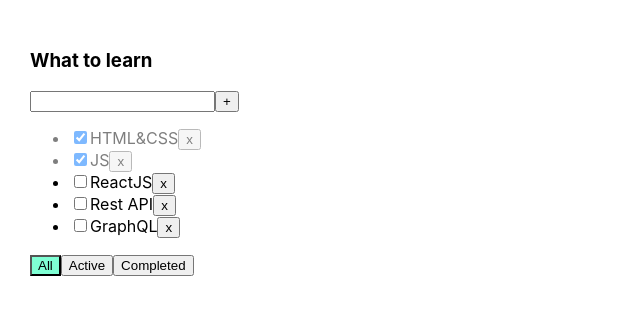
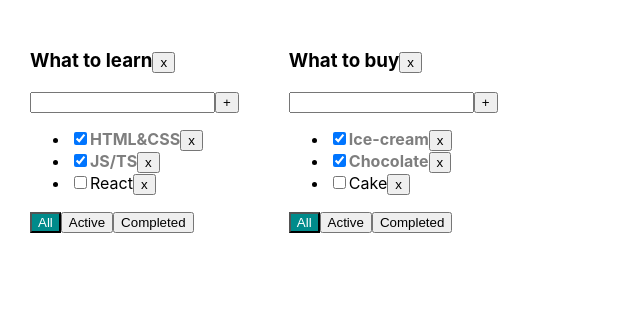
Before and after one commit to sk3llytoon/todolist--work, a React (Create React App) app: page / in a window 1280 px wide. Shown: the top 314 px of the page, without its empty margins (0-640 px from the left). Built offline with nearby package versions, Linux system fonts and the light colour scheme.

Commit message:
Todolist 4 --done

```diff
--- a/src/App.css
+++ b/src/App.css
@@ -6,3 +6,12 @@
 .App > div {
   margin-right: 50px;
 }
+
+.is-done {
+  font-weight: bold;
+  opacity: 0.5;
+}
+.active-filter {
+  background-color: darkcyan;
+  color: white;
+}
--- a/src/App.tsx
+++ b/src/App.tsx
@@ -1,61 +1,115 @@
 import React, {useState} from 'react';
 import './App.css';
-import {Todolist} from './Todolist';
-import {v1} from 'uuid';
+import TodoList, {TaskType} from "./Todolist";
+import {v1} from "uuid";
 
-export type FilterValuesType = "all" | "active" | "completed";
+// CRUD -> GUI || CLI
+// create
+// read
+// update
+// delete
+
+export type FilterValuesType = "all" | "active" | "completed"
+
+type TodoListType = {
+    id: string
+    title: string
+    filter: FilterValuesType
+}
+type TasksStateType = {
+    [todoListID: string]: Array<TaskType>
+}
 
 function App() {
+    //BLL:
+    const todoListID_1 = v1()
+    const todoListID_2 = v1()
+    const [todoLists, setTodoLists] = useState<Array<TodoListType>>([
+        {id: todoListID_1, title: "What to learn", filter: "all"},
+        {id: todoListID_2, title: "What to buy", filter: "all"},
+        // filter: "all" => filter: "active"
+    ])
+    const [tasks, setTasks] = useState<TasksStateType>({
+        [todoListID_1]: [
+            {id: v1(), title: "HTML&CSS", isDone: true},
+            {id: v1(), title: "JS/TS", isDone: true},
+            {id: v1(), title: "React", isDone: false},
+        ],
+        [todoListID_2]: [
+            {id: v1(), title: "Ice-cream", isDone: true},
+            {id: v1(), title: "Chocolate", isDone: true},
+            {id: v1(), title: "Cake", isDone: false},
+        ]
+    })
+    //
 
-    let [tasks, setTasks] = useState([
-        {id: v1(), title: "HTML&CSS", isDone: true},
-        {id: v1(), title: "JS", isDone: true},
-        {id: v1(), title: "ReactJS", isDone: false},
-        {id: v1(), title: "Rest API", isDone: false},
-        {id: v1(), title: "GraphQL", isDone: false},
-    ]);
-
-    function removeTask(id: string) {
-        let filteredTasks = tasks.filter(t => t.id != id);
-        setTasks(filteredTasks);
+    const removeTask = (tasksID: string, todoListID: string) => {
+        // const currentTodoListTasks: Array<TaskType> = tasks[todoListID]
+        // const updatedTasks: Array<TodoListType> =
+        //     currentTodoListTasks.filter(t => t.id !==tasksID)
+        // tasks[todoListID] = updatedTasks
+        // setTasks({...tasks})
+        setTasks({...tasks, [todoListID]: tasks[todoListID].filter(t => t.id !== tasksID)})
     }
-
-    function addTask(title: string) {
-        let task = {id: v1(), title: title, isDone: false};
-        let newTasks = [task, ...tasks];
-        setTasks(newTasks);
+    const addTask = (title: string, todoListID: string) => {
+        const newTask: TaskType = {
+            id: v1(), title: title, isDone: false
+        }
+        // const currentTodoListTasks: Array<TaskType> = tasks[todoListID]
+        // const updatedTasks: Array<TodoListType> = [newTask, ...currentTodoListTasks]
+        // setTasks({...tasks, [todoListID]: updatedTasks})
+        setTasks({...tasks, [todoListID]: [newTask, ...tasks[todoListID]]})
     }
-
-    const changeIsDone = (id: string, isDone: boolean) => {
-        setTasks(tasks.map(el=>el.id===id ? {...el, isDone:isDone} :el))
+    const changeTodoListFilter = (newFilterValue: FilterValuesType, todoListID: string) => {
+        setTodoLists(todoLists.map(tl => tl.id === todoListID ? {...tl, filter: newFilterValue} : tl))
     }
-
-    let [filter, setFilter] = useState<FilterValuesType>("all");
-
-    let tasksForTodolist = tasks;
-
-    if (filter === "active") {
-        tasksForTodolist = tasks.filter(t => t.isDone === false);
+    const changeTaskStatus = (tasksID: string, isDone: boolean, todoListID: string) => {
+        // const currentTodoListTasks: Array<TaskType> = tasks[todoListID]
+        // // const updatedTasks: Array<TaskType> = currentTodoListTasks.map(t => t.id === tasksID ? {...t, isDone} : t)
+        // // tasks[todoListID] = updatedTasks
+        // // setTasks({...tasks})
+        setTasks({...tasks, [todoListID]: tasks[todoListID].map(t => t.id === tasksID ? {...t, isDone} : t)})
     }
-    if (filter === "completed") {
-        tasksForTodolist = tasks.filter(t => t.isDone === true);
+    const removeTodoList = (todoListID: string) => {
+        setTodoLists(todoLists.filter(tl => tl.id !== todoListID))
+        delete tasks[todoListID]
     }
-
-    function changeFilter(value: FilterValuesType) {
-        setFilter(value);
+    const getTasksForRender = (todoList: TodoListType) => {
+        let tasksForRender = tasks[todoList.id]
+        if (todoList.filter === "active") {
+            tasksForRender = tasks[todoList.id].filter(t => !t.isDone)
+        }
+        if (todoList.filter === "completed") {
+            tasksForRender = tasks[todoList.id].filter(t => t.isDone)
+        }
+        return tasksForRender
     }
 
 
+    const todoListsComponents = todoLists.map(tl => {
+        const tasksForRender = getTasksForRender(tl)
+        return (
+            todoLists.length
+                ? <TodoList
+                    key={tl.id}
+                    todoListID={tl.id}
+                    tasks={tasksForRender}
+                    filter={tl.filter}
+                    title={tl.title}
+
+                    addTask={addTask}
+                    removeTask={removeTask}
+                    removeTodoList={removeTodoList}
+                    changeTodoListFilter={changeTodoListFilter}
+                    changeTaskStatus={changeTaskStatus}
+                />
+                : <span>Created your first Todolist!</span>
+        )
+    })
+    //GUI:
     return (
         <div className="App">
-            <Todolist title="What to learn"
-                      tasks={tasksForTodolist}
-                      removeTask={removeTask}
-                      changeFilter={changeFilter}
-                      addTask={addTask}
-                      changeIsDone={changeIsDone}
-                      filter={filter}
-            />
+            {todoListsComponents}
         </div>
     );
 }
--- a/src/Todolist.tsx
+++ b/src/Todolist.tsx
@@ -1,93 +1,101 @@
-import React, {ChangeEvent, KeyboardEvent, useState} from 'react';
-import {FilterValuesType} from './App';
-import s from "./Todolist.module.css"
-import {Checkbox} from "./components/Checkbox";
+import React, {useState, KeyboardEvent, ChangeEvent} from 'react';
+import {FilterValuesType} from "./App";
 
-type TaskType = {
+type TodoListPropsType = {
+    todoListID: string
+    title: string
+    tasks: TaskType[]
+    filter: FilterValuesType
+    addTask: (title: string, todoListID: string) => void
+    removeTask: (taskID: string, todoListID: string) => void
+    removeTodoList: (todoListID: string) => void
+    changeTodoListFilter: (filter: FilterValuesType, todoListID: string) => void
+    changeTaskStatus: (tasksID: string, isDone: boolean, todoListID: string) => void
+}
+export type TaskType = {
     id: string
     title: string
     isDone: boolean
 }
 
-type PropsType = {
-    title: string
-    tasks: Array<TaskType>
-    removeTask: (taskId: string) => void
-    changeFilter: (value: FilterValuesType) => void
-    addTask: (title: string) => void
-    changeIsDone: (id: string, isDone: boolean)=>void
-    filter: FilterValuesType
-}
+const TodoList = (props: TodoListPropsType) => {
+    const [title, setTitle] = useState<string>("")
+    const [error, setError] = useState<boolean>(false)
 
-export function Todolist(props: PropsType) {
 
-    let[error,setError] = useState<string | null>(null)
-    let [title, setTitle] = useState("")
+    const tasksJSXElements = props.tasks.length
+        ? props.tasks.map(t => {
+            const removeTask = () => props.removeTask(t.id, props.todoListID)
+            const changeStatus = (e: ChangeEvent<HTMLInputElement>) => props.changeTaskStatus(t.id, e.currentTarget.checked, props.todoListID)
+            const taskClasses = t.isDone ? "is-done" : "" ;
+            return (
+                <li key={t.id}>
+                    <input
+                        onChange={changeStatus}
+                        type="checkbox"
+                        checked={t.isDone}/>
+                    <span className={taskClasses}>{t.title}</span>
+                    <button onClick={removeTask}>x</button>
+                </li>
+            )
+        })
+        : <span>List is empty</span>
 
+    const changeFilter = (filter: FilterValuesType) => {
+        return () => props.changeTodoListFilter(filter, props.todoListID)
+    }
     const addTask = () => {
-        if(title.trim()!==''){
-            props.addTask(title.trim());
-        setTitle("");
-        } else{
-            setError('Title is required')
+        const taskTitle = title.trim()
+        if(taskTitle){
+            props.addTask(taskTitle, props.todoListID)
+        } else {
+            setError(true)
         }
+        setTitle("")
     }
+    const onKeyDownAddTask  = (e: KeyboardEvent<HTMLInputElement>)=> e.key === "Enter" && addTask()
+    const onChangeSetTitle = (e: ChangeEvent<HTMLInputElement>)=> {
+        const taskTitle = e.currentTarget.value.trim()
+        setTitle(e.currentTarget.value)
+        if(error && taskTitle)setError(false)
+        if(!error && !taskTitle)setError(true)
+    }
+    const allBtnClasses = props.filter === "all" ? "active-filter" : ""
+    const activeBtnClasses = props.filter === "active" ? "active-filter" : ""
+    const completedBtnClasses = props.filter === "completed" ? "active-filter" : ""
+    const errorInputStyle = error ? {border: "2px solid red", outline: "none"} : undefined
 
-    const onChangeHandler = (e: ChangeEvent<HTMLInputElement>) => {
-        setError(null)
-        setTitle(e.currentTarget.value)
-    }
+    return (
+        <div>
+            <h3>{props.title}
+                <button onClick={()=>props.removeTodoList(props.todoListID)}>x</button>
+            </h3>
+            <div>
+                <input
+                    style={errorInputStyle}
+                    value={title}
+                    onChange={onChangeSetTitle}
+                    onKeyDown={onKeyDownAddTask}
+                />
+                <button onClick={addTask}>+</button>
+                {error && <div style={{color: "red", fontWeight: "bold"}}>Title is required!</div>}
+            </div>
+            <ul>
+                {tasksJSXElements}
+            </ul>
+            <div>
+                <button
+                    className={allBtnClasses}
+                    onClick={changeFilter("all")}>All</button>
+                <button
+                    className={activeBtnClasses}
+                    onClick={changeFilter("active")}>Active</button>
+                <button
+                    className={completedBtnClasses}
+                    onClick={changeFilter("completed")}>Completed</button>
+            </div>
+        </div>
+    );
+};
 
-    const onKeyPressHandler = (e: KeyboardEvent<HTMLInputElement>) => {
-        if (e.charCode === 13) {
-            addTask();
-        }
-    }
-
-    const onAllClickHandler = () => props.changeFilter("all");
-    const onActiveClickHandler = () => props.changeFilter("active");
-    const onCompletedClickHandler = () => props.changeFilter("completed");
-    const changeIsDoneHandler = (tID: string,isDone: boolean)=> {
-        props.changeIsDone(tID, isDone)
-    }
-
-    return <div>
-        <h3>{props.title}</h3>
-        <div>
-            <input value={title} className={error ? s.error : ''}
-                   onChange={ onChangeHandler }
-                   onKeyPress={ onKeyPressHandler }
-            />
-            <button onClick={addTask}>+</button>
-            {error && <div className={s.errorMessage}>{error}</div>}
-        </div>
-        <ul>
-            {
-                props.tasks.map(t => {
-
-                    const onClickHandler = () => props.removeTask(t.id)
-                    // const changeIsDoneHandler = (event: ChangeEvent<HTMLInputElement>)=> {
-                    //     props.changeIsDone(t.id, event.currentTarget.checked)
-                    // }
-
-                    return <li key={t.id} className={t.isDone ? s.isDone : ''}>
-                        {/*<input type="checkbox" checked={t.isDone}*/}
-                        {/*       onChange={(event)=>changeIsDoneHandler(t.id, event)}/>*/}
-                        <Checkbox isDone={t.isDone}
-                                  callBack={(isDone)=>changeIsDoneHandler(t.id,isDone )}/>
-                        <span>{t.title}</span>
-                        <button onClick={ onClickHandler }>x</button>
-                    </li>
-                })
-            }
-        </ul>
-        <div>
-            <button className={props.filter==='all' ? s.activeFilter : ''}
-                    onClick={ onAllClickHandler }>All</button>
-            <button className={props.filter==='active' ? s.activeFilter : ''}
-                    onClick={ onActiveClickHandler }>Active</button>
-            <button className={props.filter==='completed' ? s.activeFilter : ''}
-                    onClick={ onCompletedClickHandler }>Completed</button>
-        </div>
-    </div>
-}
+export default TodoList;
```
